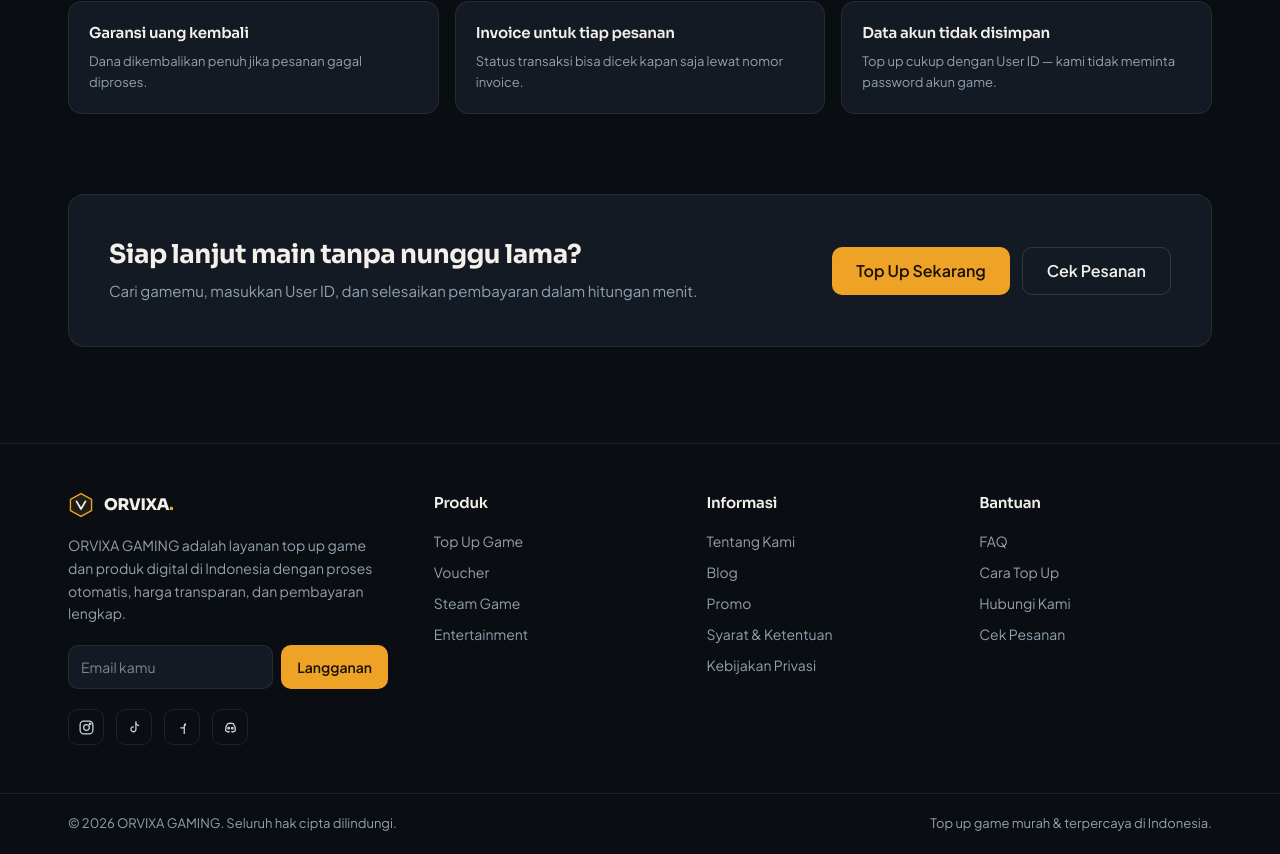
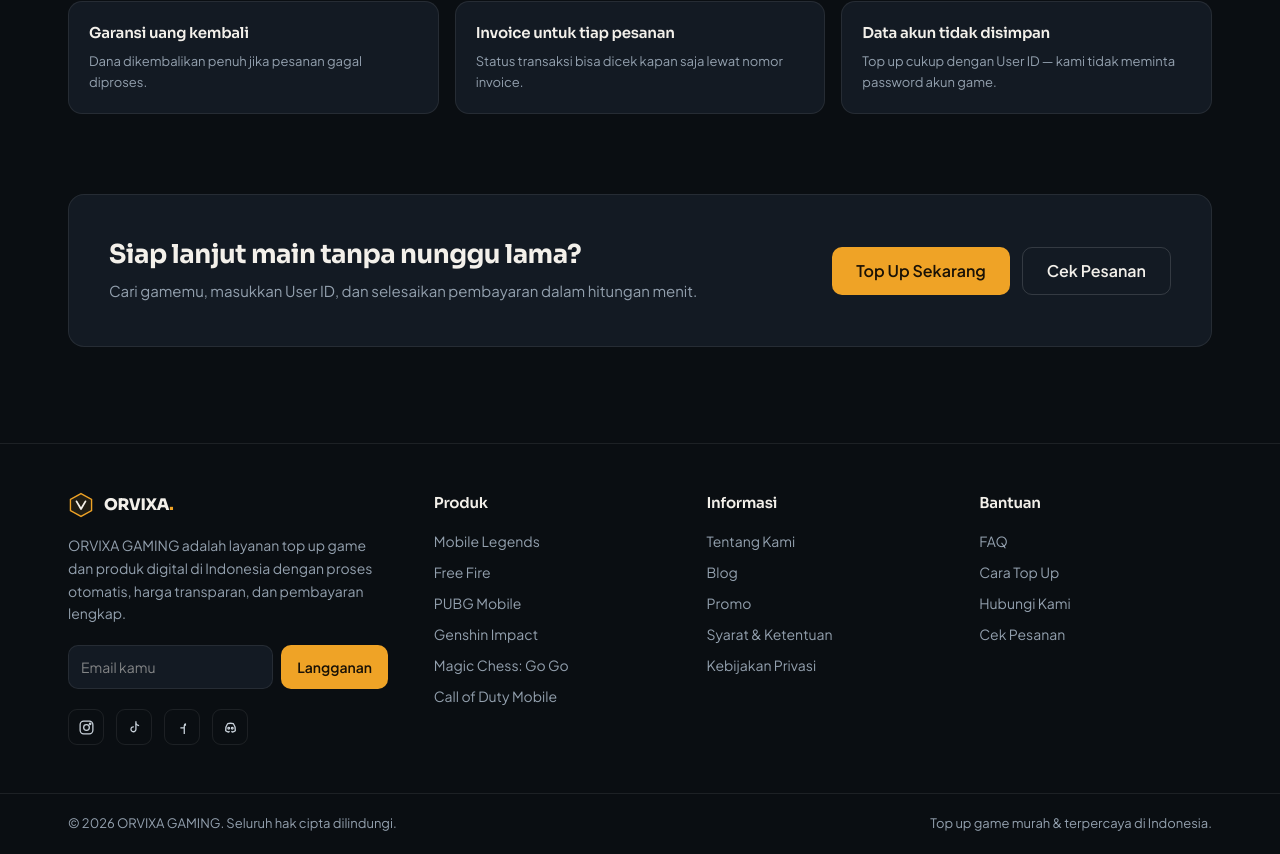
Before and after one commit to ersetdigital-sudo/orvixa, a Next.js app: page / in a window 1280 px wide. Shown: the part 4005-4859 px from the top of the page. Built offline with nearby package versions, Linux system fonts and the light colour scheme.

Commit message:
feat: optimasi SEO menyeluruh — favicon SVG, OG/Twitter meta, JSON-LD schema, llms.txt, sitemap.xml, robots.txt, footer 6 game links

```diff
--- a/src/app/layout.tsx
+++ b/src/app/layout.tsx
@@ -31,11 +31,36 @@
     "ORVIXA GAMING adalah tempat top up game murah dan terpercaya: top up Mobile Legends, Free Fire, PUBG, Genshin, voucher game, dan produk digital. Proses instan 24 jam, pembayaran QRIS, e-wallet, dan Virtual Account.",
   keywords:
     "top up game, top up game murah, top up game terpercaya, top up diamond, voucher game, top up Mobile Legends, top up Free Fire, top up PUBG, top up Genshin, top up game Indonesia",
+  metadataBase: new URL("https://orvixagaming.net"),
   openGraph: {
     type: "website",
+    url: "https://orvixagaming.net",
+    siteName: "ORVIXA GAMING",
+    locale: "id_ID",
+    title: "ORVIXA GAMING — Top Up Game Murah & Terpercaya",
+    description:
+      "Top up diamond, voucher game, dan produk digital dengan proses instan 24 jam. Pembayaran QRIS, e-wallet, dan Virtual Account.",
+    images: [
+      {
+        url: "/og-image.png",
+        width: 1200,
+        height: 630,
+        alt: "ORVIXA GAMING — Top Up Game Murah & Terpercaya di Indonesia",
+      },
+    ],
+  },
+  twitter: {
+    card: "summary_large_image",
     title: "ORVIXA GAMING — Top Up Game Murah & Terpercaya",
     description:
       "Top up diamond, voucher game, dan produk digital dengan proses instan 24 jam.",
+    images: ["/og-image.png"],
+  },
+  icons: {
+    icon: [
+      { url: "/favicon.svg", type: "image/svg+xml" },
+    ],
+    apple: "/apple-touch-icon.png",
   },
 };
 
--- a/src/components/Footer.tsx
+++ b/src/components/Footer.tsx
@@ -73,10 +73,12 @@
           <ul className="mt-4 space-y-2.5 text-[14px]" style={{ color: "var(--color-muted)" }}>
             {variant === "home" ? (
               <>
-                <li><Link href="/#kategori" className="hover:text-white">Top Up Game</Link></li>
-                <li><Link href="/#voucher" className="hover:text-white">Voucher</Link></li>
-                <li><Link href="/#kategori" className="hover:text-white">Steam Game</Link></li>
-                <li><Link href="/#voucher" className="hover:text-white">Entertainment</Link></li>
+                <li><Link href="/mobile-legends" className="hover:text-white">Mobile Legends</Link></li>
+                <li><Link href="/free-fire" className="hover:text-white">Free Fire</Link></li>
+                <li><Link href="/pubg-mobile" className="hover:text-white">PUBG Mobile</Link></li>
+                <li><Link href="/genshin-impact" className="hover:text-white">Genshin Impact</Link></li>
+                <li><Link href="/magic-chess-go-go" className="hover:text-white">Magic Chess: Go Go</Link></li>
+                <li><Link href="/call-of-duty-mobile" className="hover:text-white">Call of Duty Mobile</Link></li>
               </>
             ) : (
               <>
--- a/src/components/HomePage.tsx
+++ b/src/components/HomePage.tsx
@@ -3,6 +3,7 @@
 import { useEffect, useRef, useState } from "react";
 import Link from "next/link";
 import Image from "next/image";
+import SchemaJsonLd from "./SchemaJsonLd";
 
 const BANNERS = [
   {
@@ -93,6 +94,7 @@
 
   return (
     <>
+      <SchemaJsonLd />
       {/* HERO BANNER CAROUSEL */}
       <section className="relative" aria-label="Banner promo">
         <div className="wrap pt-5 md:pt-7">
--- /dev/null
+++ b/src/components/SchemaJsonLd.tsx
@@ -0,0 +1,121 @@
+"use client";
+
+const SITE_URL = "https://orvixagaming.net";
+
+const PRODUCTS = [
+  {
+    name: "Top Up Diamond Mobile Legends",
+    description: "Top up diamond Mobile Legends murah dan instan di ORVIXA GAMING. Harga mulai Rp3.000, proses otomatis 24 jam.",
+    image: "/images/3f4dc619-cefc-4b2a-9dce-54e6ef9c20da.jpg",
+    url: "/mobile-legends",
+    price: 3000,
+    brand: "Moonton",
+  },
+  {
+    name: "Top Up Diamond Free Fire",
+    description: "Top up diamond Free Fire harga murah di ORVIXA GAMING. Harga mulai Rp2.500, proses instan tanpa ribet.",
+    image: "/images/991b8eb7-cf5a-491a-9947-1a2ba05b45d3.jpg",
+    url: "/free-fire",
+    price: 2500,
+    brand: "Garena",
+  },
+  {
+    name: "Top Up UC PUBG Mobile",
+    description: "Top up UC PUBG Mobile termurah di ORVIXA GAMING. Harga mulai Rp15.000, pembayaran QRIS dan e-wallet.",
+    image: "/images/173d0489-e4bc-41a4-80b4-24c25887d559.png",
+    url: "/pubg-mobile",
+    price: 15000,
+    brand: "Level Infinite",
+  },
+  {
+    name: "Top Up Genesis Crystal Genshin Impact",
+    description: "Top up Genesis Crystal Genshin Impact di ORVIXA GAMING. Harga mulai Rp16.000, proses otomatis 24 jam.",
+    image: "/images/7eb8ddc8-60a4-4794-85bd-ed0fd653defd.jpg",
+    url: "/genshin-impact",
+    price: 16000,
+    brand: "HoYoverse",
+  },
+  {
+    name: "Top Up Token Magic Chess: Go Go",
+    description: "Top up token Magic Chess: Go Go di ORVIXA GAMING. Harga mulai Rp3.500, proses instan.",
+    image: "/images/55ca2912-708c-4b77-8867-82e0043a40bb.png",
+    url: "/magic-chess-go-go",
+    price: 3500,
+    brand: "Moonton",
+  },
+  {
+    name: "Top Up CP Call of Duty Mobile",
+    description: "Top up CP Call of Duty Mobile di ORVIXA GAMING. Harga mulai Rp15.000, proses otomatis 24 jam.",
+    image: "https://res.cloudinary.com/dqjh7utdb/image/upload/v1788146538/gldlmfh4plno7cpzy1ra.jpg",
+    url: "/call-of-duty-mobile",
+    price: 15000,
+    brand: "Activision",
+  },
+];
+
+export default function SchemaJsonLd() {
+  const organizationSchema = {
+    "@context": "https://schema.org",
+    "@type": "Organization",
+    name: "ORVIXA GAMING",
+    url: SITE_URL,
+    logo: `${SITE_URL}/favicon.svg`,
+    description: "Layanan top up game dan produk digital di Indonesia dengan proses otomatis, harga transparan, dan pembayaran lengkap.",
+    sameAs: [],
+  };
+
+  const websiteSchema = {
+    "@context": "https://schema.org",
+    "@type": "WebSite",
+    name: "ORVIXA GAMING",
+    url: SITE_URL,
+    potentialAction: {
+      "@type": "SearchAction",
+      target: {
+        "@type": "EntryPoint",
+        urlTemplate: `${SITE_URL}/search?q={search_term_string}`,
+      },
+      "query-input": "required name=search_term_string",
+    },
+  };
+
+  const productSchemas = PRODUCTS.map((p) => ({
+    "@context": "https://schema.org",
+    "@type": "Product",
+    name: p.name,
+    description: p.description,
+    image: p.image.startsWith("http") ? p.image : `${SITE_URL}${p.image}`,
+    url: `${SITE_URL}${p.url}`,
+    brand: {
+      "@type": "Brand",
+      name: p.brand,
+    },
+    offers: {
+      "@type": "Offer",
+      price: p.price,
+      priceCurrency: "IDR",
+      availability: "https://schema.org/InStock",
+      url: `${SITE_URL}${p.url}`,
+    },
+  }));
+
+  return (
+    <>
+      <script
+        type="application/ld+json"
+        dangerouslySetInnerHTML={{ __html: JSON.stringify(organizationSchema) }}
+      />
+      <script
+        type="application/ld+json"
+        dangerouslySetInnerHTML={{ __html: JSON.stringify(websiteSchema) }}
+      />
+      {productSchemas.map((schema, i) => (
+        <script
+          key={i}
+          type="application/ld+json"
+          dangerouslySetInnerHTML={{ __html: JSON.stringify(schema) }}
+        />
+      ))}
+    </>
+  );
+}
```
Also changed, not shown: public/favicon.svg (added), public/llms-full.txt (added), public/llms.txt (added), public/robots.txt (added), 1 other file (tests, documents, lock files or other folders).
